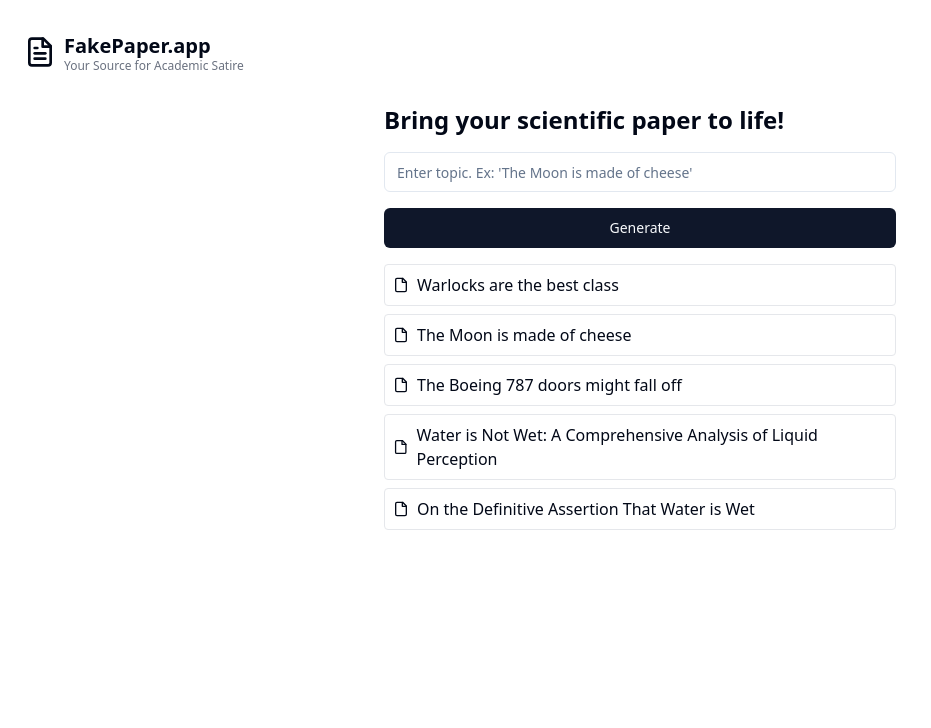
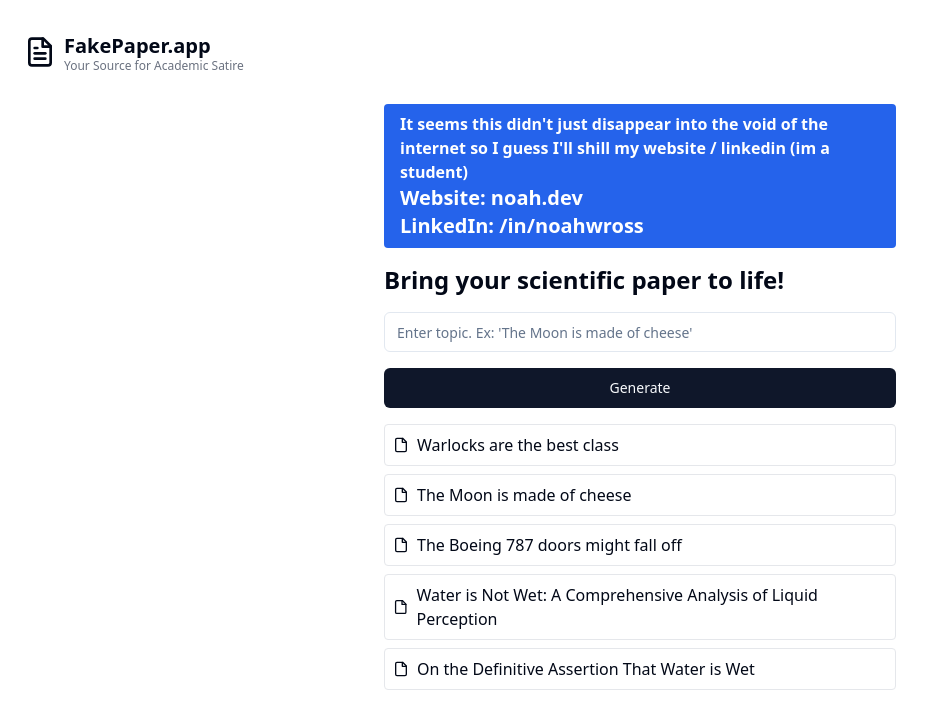
Before and after one commit to rossnoah/FakePaper, a Next.js app: page / in a window 1280 px wide. Shown: the top 728 px of the page, without its empty margins (0-931 px from the left). Built offline with nearby package versions, Linux system fonts and the light colour scheme; no server answers.

Commit message:
add linkedin and website

```diff
--- a/app/page.tsx
+++ b/app/page.tsx
@@ -165,6 +165,22 @@ function Generate({
 }) {
   return (
     <div className="flex flex-col gap-4">
+      <div className="bg-blue-600 text-white font-bold py-2 px-4 rounded">
+        {
+          "It seems this didn't just disappear into the void of the internet so I guess I'll shill my website / linkedin (im a student)"
+        }
+        <br />
+        <a href="https://noah.dev" className="font-black text-xl">
+          Website: noah.dev
+        </a>
+        <br />
+        <a
+          href="https://linkedin.com/in/noahwross/"
+          className="font-black text-xl"
+        >
+          LinkedIn: /in/noahwross
+        </a>
+      </div>
       <h2 className="text-2xl font-semibold">
         Bring your scientific paper to life!
       </h2>
```
